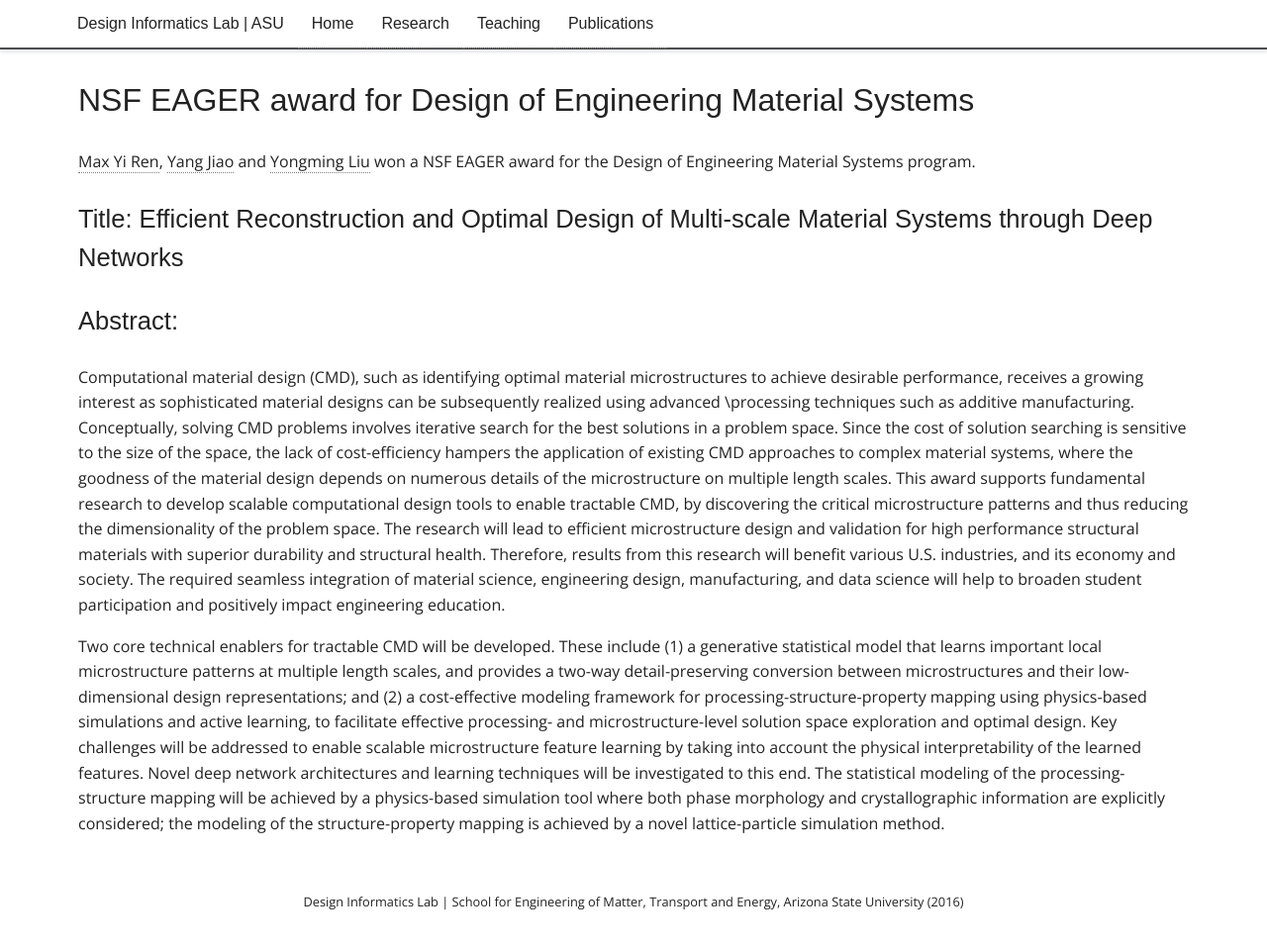
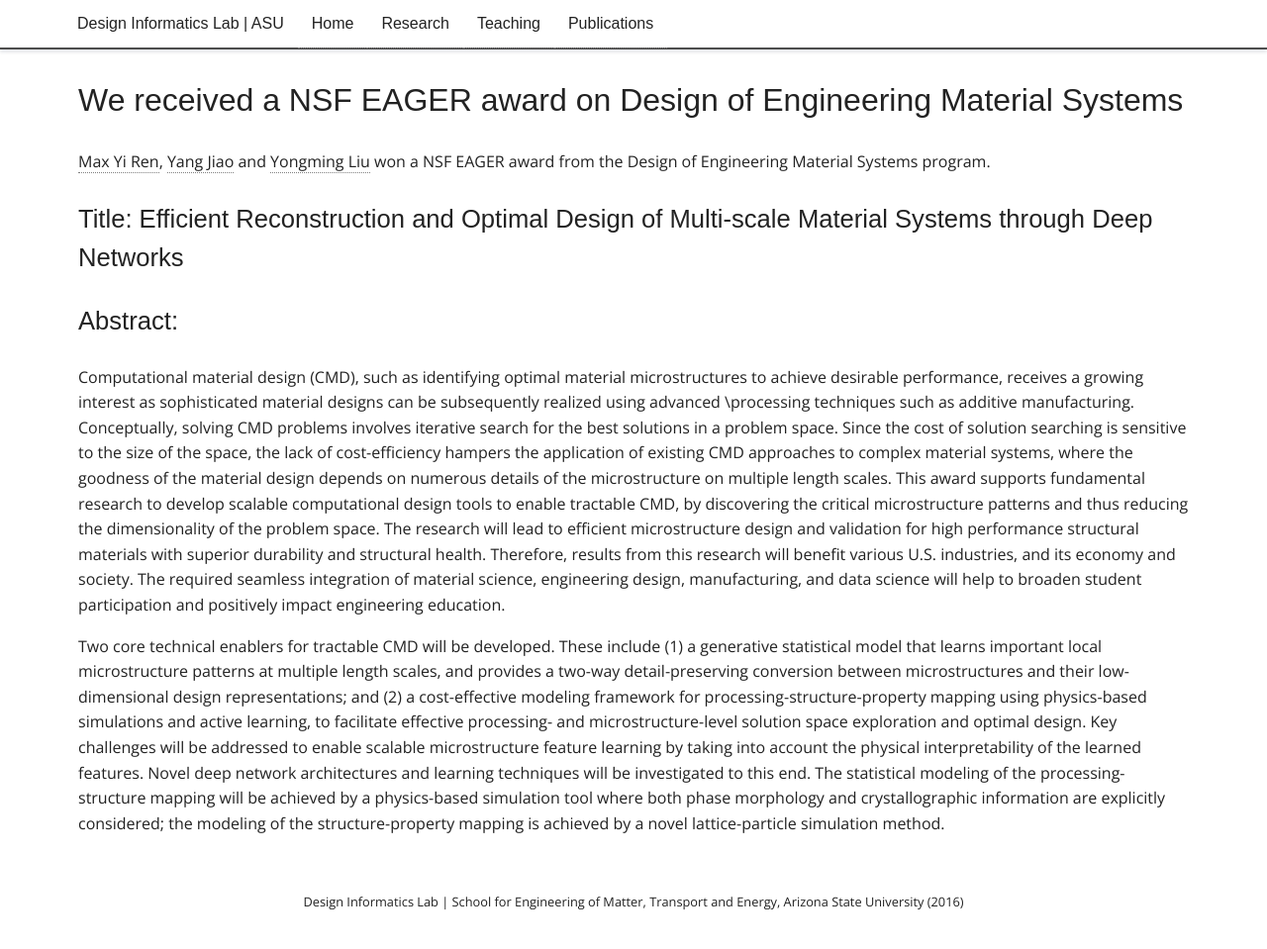
Before and after one commit to DesignInformaticsLab/DesignInformaticsLab.github.io, a Jekyll site: the page built from _posts/news/2016-08-29-eagerdems.markdown, in a window 1280 px wide and 962 px high. Shown: the top 959 px of the window at 99% size. Built offline with Jekyll 4.4.1, drawn with Linux system fonts in a browser that asks for light colours; some web fonts are replaced.

Commit message:
news updated

```diff
--- a/_posts/news/2016-05-01-Sexton-graduated.markdown
+++ b/_posts/news/2016-05-01-Sexton-graduated.markdown
@@ -1,7 +1,7 @@
 ---
 layout: post
-title:  "Thurston Sexton graduated"
-date:   2016-05-15 00:00:00
+title:  "Thurston Sexton accepted offer at NIST"
+date:   2016-12-01 00:00:00
 categories: news
-published: false
+published: true
 ---
--- a/_posts/news/2016-08-29-eagerdems.markdown
+++ b/_posts/news/2016-08-29-eagerdems.markdown
@@ -1,11 +1,11 @@
 ---
 layout: post
-title:  "NSF EAGER award for Design of Engineering Material Systems"
+title:  "We received a NSF EAGER award on Design of Engineering Material Systems"
 date:   2016-08-29 00:00:00
 categories: news
 ---
 
-[Max Yi Ren], [Yang Jiao] and [Yongming Liu] won a NSF EAGER award for the Design of Engineering Material Systems program.
+[Max Yi Ren], [Yang Jiao] and [Yongming Liu] won a NSF EAGER award from the Design of Engineering Material Systems program.
 
 ### Title: Efficient Reconstruction and Optimal Design of Multi-scale Material Systems through Deep Networks
 
```
